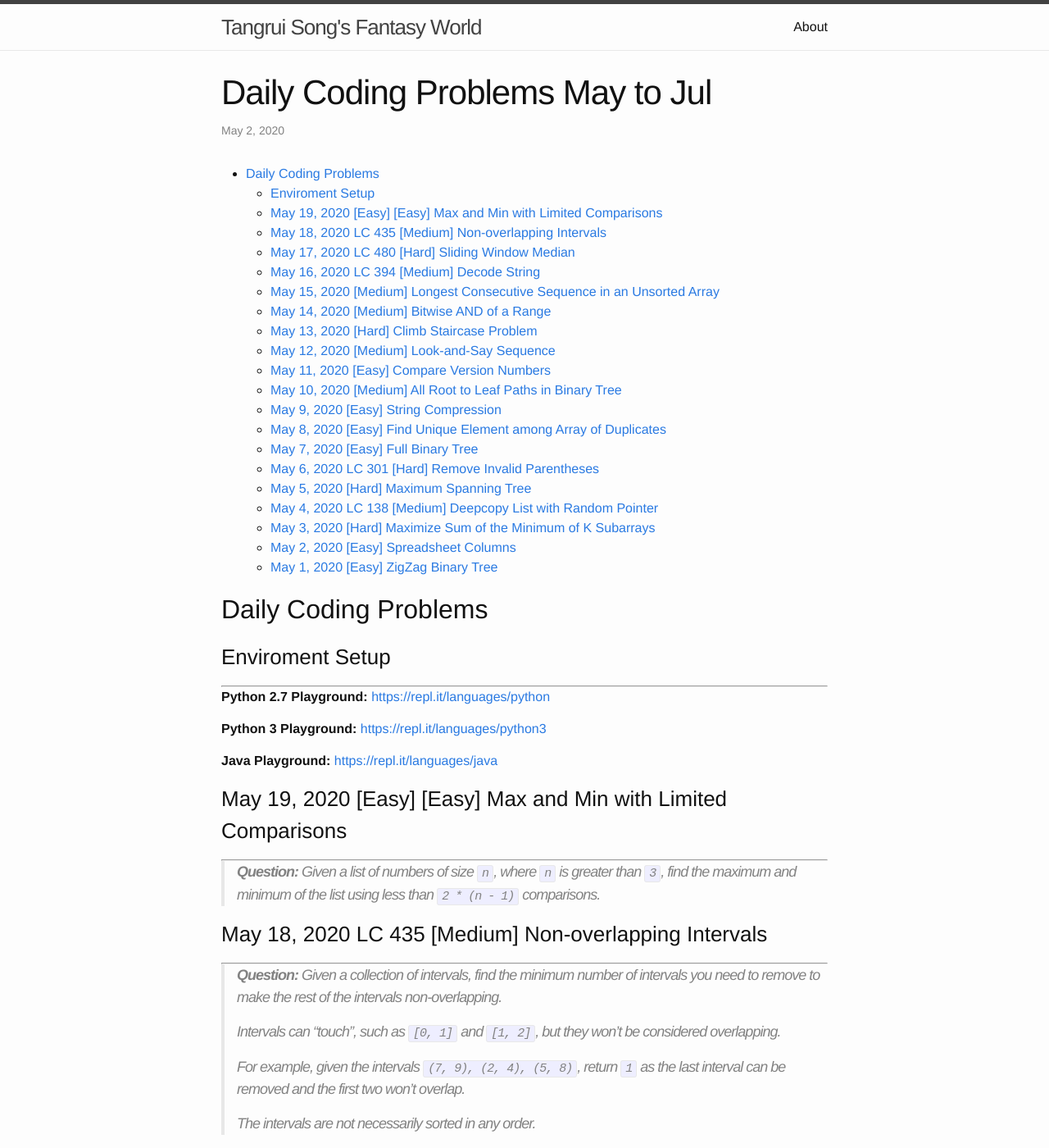
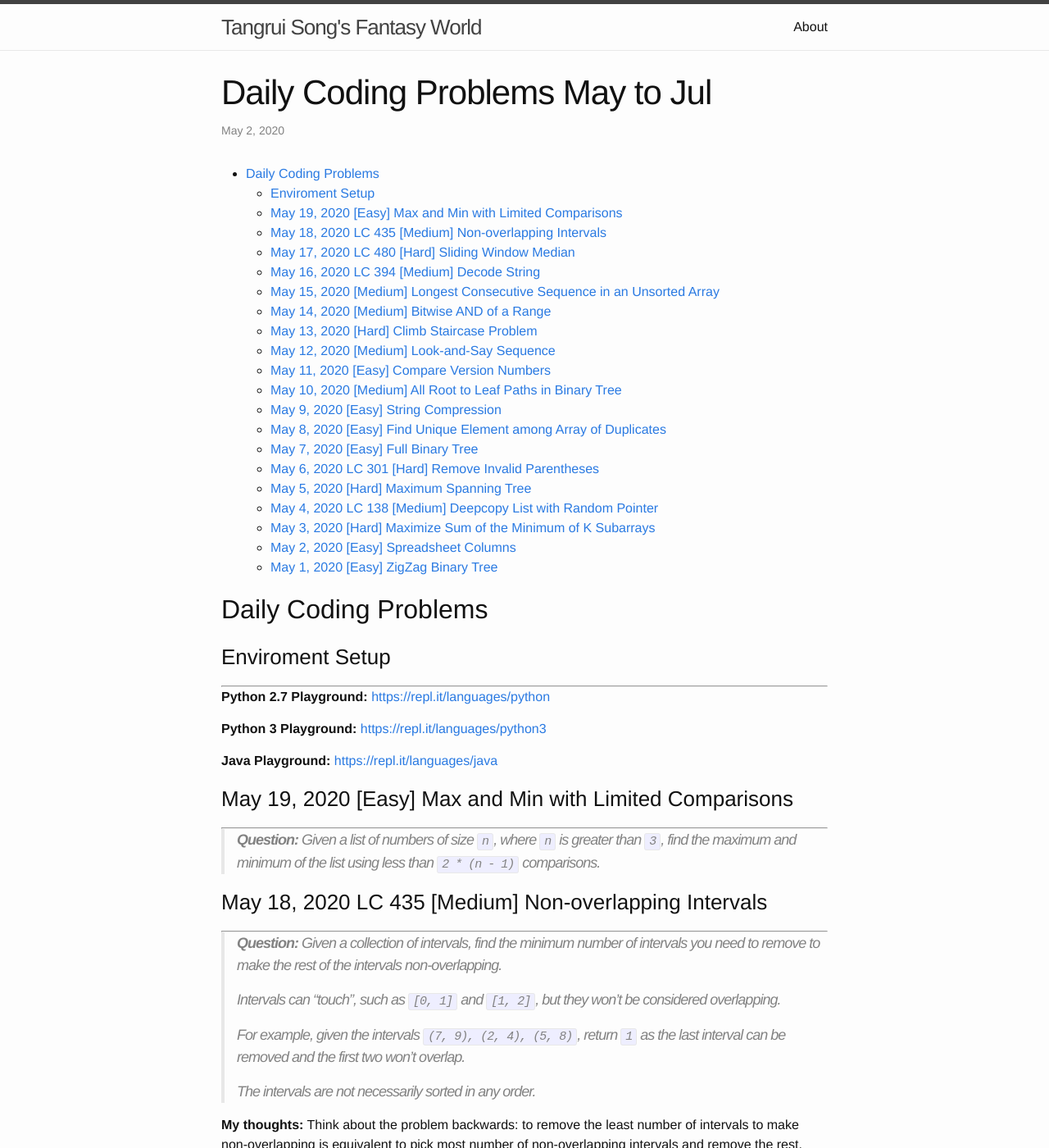
Before and after one commit to trsong/trsong.github.io, a Jekyll site: the page built from _posts/2020-05-01-DailyQuestionsMay.md, in a window 1280 px wide and 1400 px high. Shown: the whole window at 82% size. Built offline with Jekyll 4.4.1, drawn with Linux system fonts in a browser that asks for light colours.

Commit message:
Fix title issue in previous checkin

````diff
--- a/_posts/2020-05-01-DailyQuestionsMay.md
+++ b/_posts/2020-05-01-DailyQuestionsMay.md
@@ -33,7 +33,7 @@ You should return the following, as a string:
 ```
 -->
 
-### May 19, 2020 \[Easy\] \[Easy\] Max and Min with Limited Comparisons
+### May 19, 2020 \[Easy\] Max and Min with Limited Comparisons
 ---
 > **Question:** Given a list of numbers of size `n`, where `n` is greater than `3`, find the maximum and minimum of the list using less than `2 * (n - 1)` comparisons.
 
````
